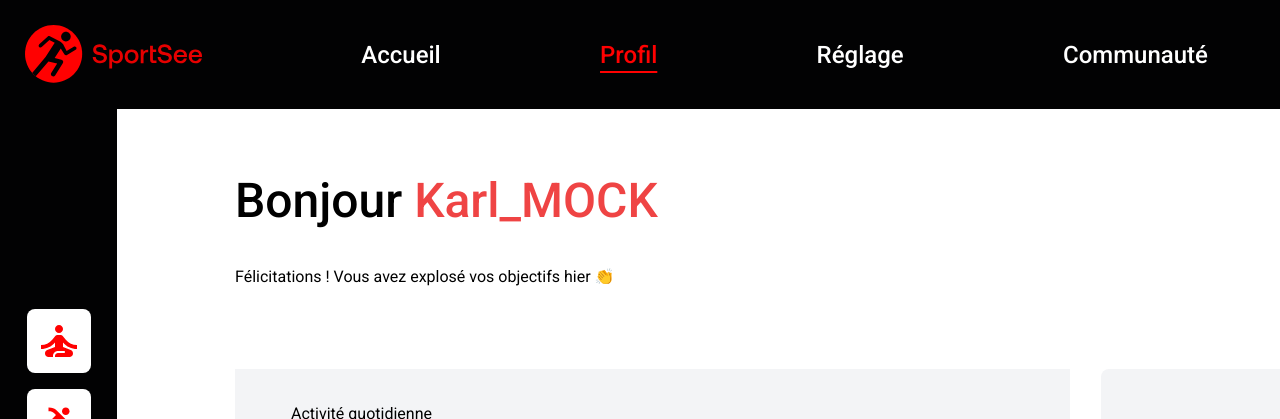
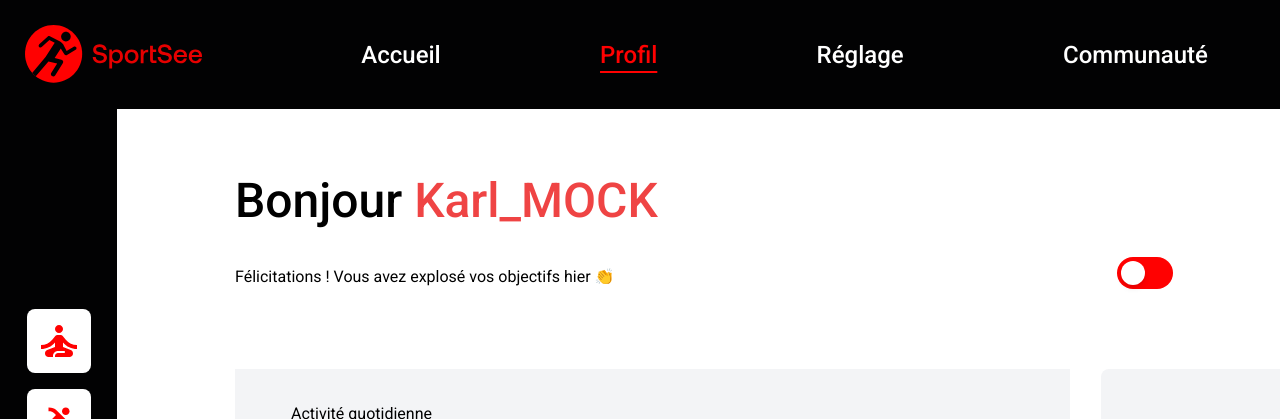
Before and after one commit to KpryKorn/projet-12, a React (Vite) app in the folder sportsee-frontend/: page / in a window 1280 px wide. Shown: the top 419 px of the page. Built offline with nearby package versions, Linux system fonts and the light colour scheme.

Commit message:
feat: ajouter un switch pour alterner entre deux utilisateurs dans l'application

```diff
--- /dev/null
+++ b/sportsee-frontend/src/components/switch.tsx
@@ -0,0 +1,22 @@
+interface SwitchProps {
+  isOn: boolean;
+  handleToggle: () => void;
+}
+
+export default function Switch({ isOn, handleToggle }: SwitchProps) {
+  return (
+    <div
+      className={`w-14 h-8 flex items-center rounded-full p-1 cursor-pointer ${
+        isOn ? "bg-red-500" : "bg-gray-300"
+      }`}
+      onClick={handleToggle}
+      style={{ backgroundColor: isOn ? "#000" : "#FF0101" }}
+    >
+      <div
+        className={`bg-white w-6 h-6 rounded-full shadow-md transform duration-300 ease-in-out ${
+          isOn ? "translate-x-6" : ""
+        }`}
+      ></div>
+    </div>
+  );
+}
--- a/sportsee-frontend/src/pages/App.tsx
+++ b/sportsee-frontend/src/pages/App.tsx
@@ -1,3 +1,4 @@
+import { useState } from "react";
 import AvgSession from "../components/charts/avg-session";
 import DailyActivity from "../components/charts/daily-activity";
 import RadarGraph from "../components/charts/radar-graph";
@@ -6,8 +7,10 @@ import TrackerInformations from "../components/charts/tracker-informations";
 import Greetings from "../components/greetings";
 import Header from "../components/header";
 import Sidebar from "../components/sidebar";
+import Switch from "../components/switch";
 
 function App() {
+  const [checked, setChecked] = useState(false);
   // todo : créer un switch pour le userId et alterner entre les 2 users
   // todo : prévoir un switch pour les données mockées vs API
 
@@ -16,16 +19,19 @@ function App() {
       <Header />
       <Sidebar />
       <main className="ml-32 px-[107px] py-[68px]">
-        <Greetings userId={12} />
+        <div className="flex items-center justify-between">
+          <Greetings userId={checked ? 18 : 12} />
+          <Switch isOn={checked} handleToggle={() => setChecked(!checked)} />
+        </div>
 
         <section className="flex gap-[31px]">
           <div className="flex flex-col justify-between gap-7">
-            <DailyActivity userId={12} />
+            <DailyActivity userId={checked ? 18 : 12} />
 
             <div className="flex items-center justify-between">
-              <AvgSession userId={12} />
-              <RadarGraph userId={12} />
-              <SessionScore userId={12} />
+              <AvgSession userId={checked ? 18 : 12} />
+              <RadarGraph userId={checked ? 18 : 12} />
+              <SessionScore userId={checked ? 18 : 12} />
             </div>
           </div>
 
--- a/sportsee-frontend/src/services/models.ts
+++ b/sportsee-frontend/src/services/models.ts
@@ -0,0 +1 @@
+// todo : à remplir
```
